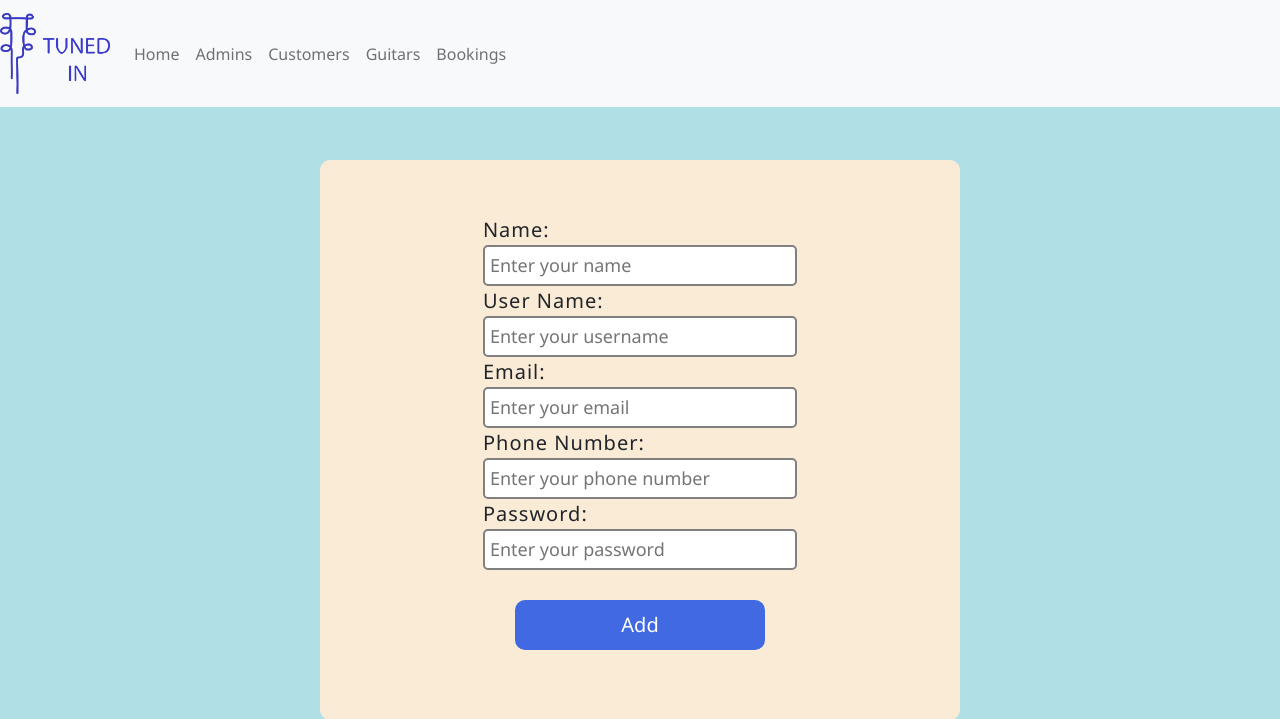
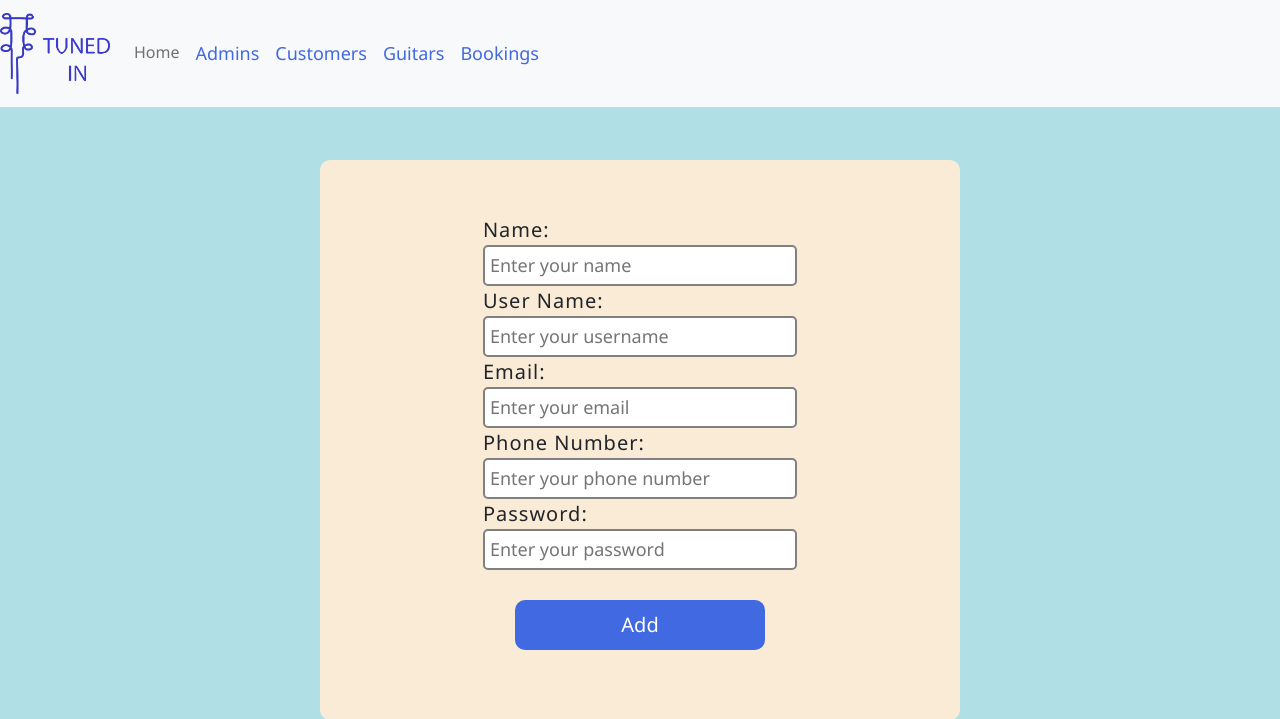
Before and after one commit to BibekMSDangol/web, a Django app: page /user/addadmin in a window 1280 px wide. Shown: the top 719 px of the page. Run offline with Django 4.2, Linux system fonts and the light colour scheme.

Commit message:
database and dashboard changed

```diff
--- a/tunedin/templates/admin/tdash.html
+++ b/tunedin/templates/admin/tdash.html
@@ -14,16 +14,16 @@
         <a class="nav-link" href="#">Home <span class="sr-only"></span></a>
       </li>
       <li class="nav-item ">
-        <a class="nav-link" href="/user/adminview">Admins </a>
+        <a class="nav-link" href="/user/adminview" style="color: royalblue; font-size: 18px;">Admins </a>
       </li>
       <li class="nav-item">
-        <a class="nav-link" href="/customerview">Customers </a>
+        <a class="nav-link" href="/customerview" style="color: royalblue; font-size: 18px;">Customers </a>
       </li>
       <li class="nav-item">
-        <a class="nav-link" href="/guitar/guitarview">Guitars</a>
+        <a class="nav-link" href="/guitar/guitarview" style="color: royalblue; font-size: 18px;">Guitars</a>
       </li>
       <li class="nav-item">
-        <a class="nav-link" href="/booking/bookingview">Bookings</a>
+        <a class="nav-link" href="/booking/bookingview" style="color: royalblue; font-size: 18px;">Bookings</a>
       </li>
     </ul>
   </div>
```
